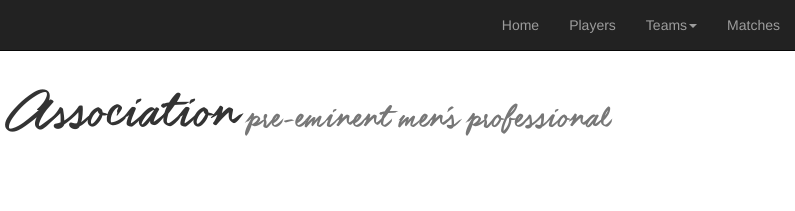
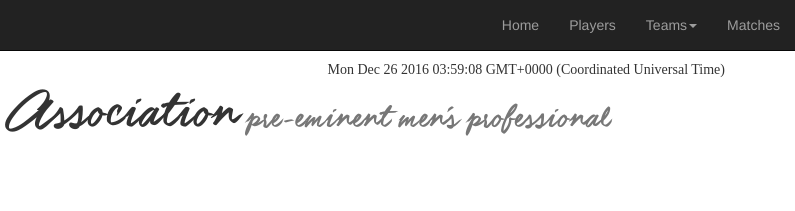
Before and after one commit to ladyjordan/sassy-recommender, a plain HTML site: page dist/index.html in a window 1280 px wide. Shown: the top 211 px of the page, 485-1280 px from the left. Drawn offline with nearby package versions, Linux system fonts and the light colour scheme.

Commit message:
date added

```diff
--- a/dist/index.html
+++ b/dist/index.html
@@ -105,6 +105,7 @@
 <br>
 <br>
 	<div class="container">
+	<div id="date" style="float:right; font-family:Helvetic; "></div>
 	<h1> National Basketball Association<small> pre-eminent men's professional basketball league</small></h1>
 	<div>
 
@@ -190,6 +191,9 @@
 		console.log("Hovered over player image");
 	}
 
+		document.getElementById('date').innerHTML= Date("dd mmm yyyy");
+
+
 	</script>
 	<script src="https://ajax.googleapis.com/ajax/libs/jquery/3.1.0/jquery.min.js"></script>
 	<script src = "js/bootstrap.js"> </script>
```
